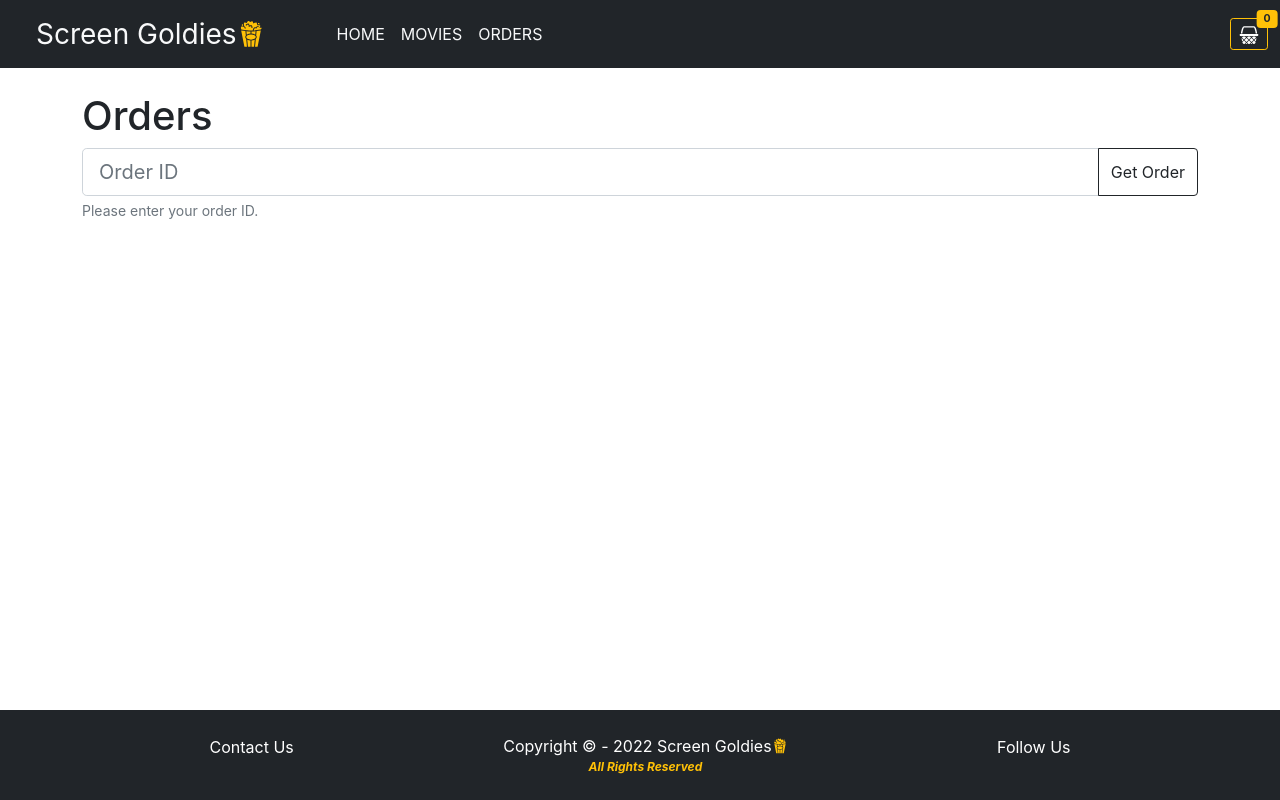
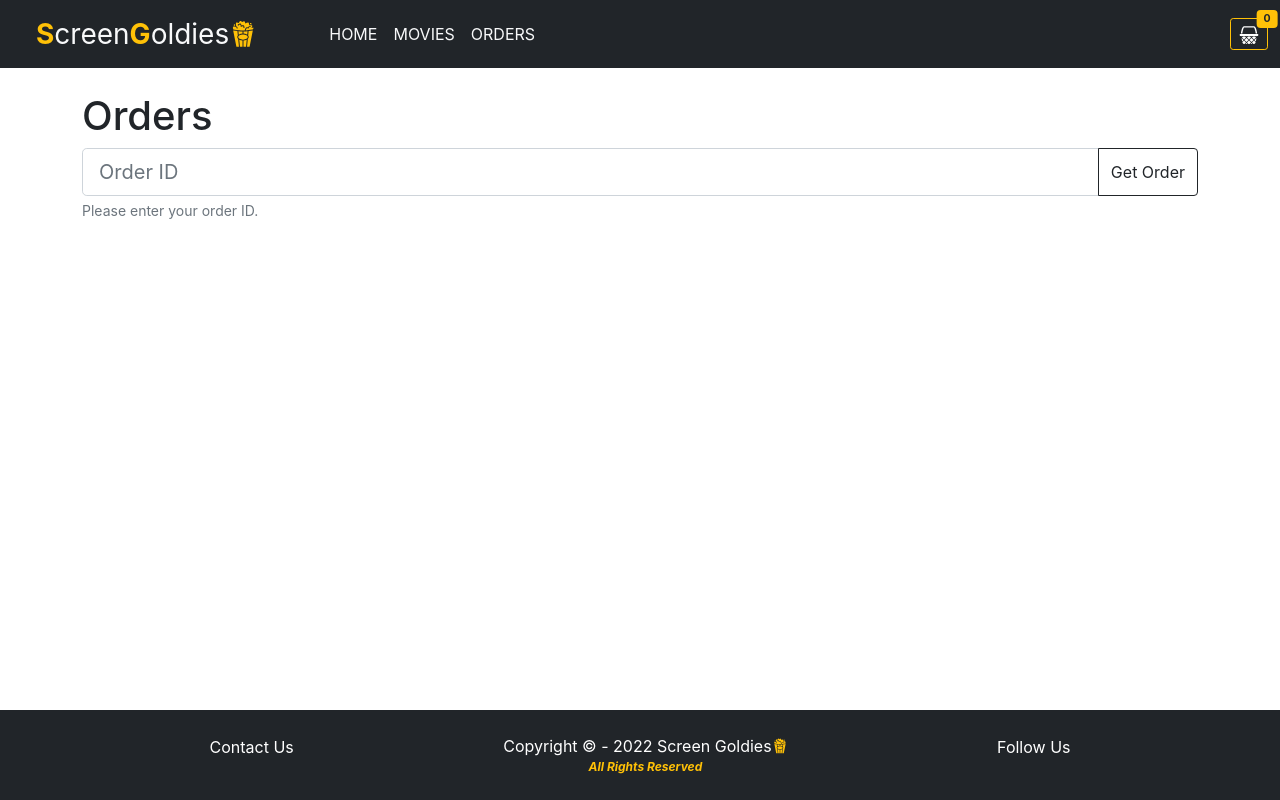
Before and after one commit to dimitar-4/movie-store-app-react, a React (Create React App) app: page /orders in a window 1280 px wide. Built offline with nearby package versions, Linux system fonts and the light colour scheme.

Commit message:
Update navbar brand style.

```diff
--- a/src/components/Navbar.jsx
+++ b/src/components/Navbar.jsx
@@ -10,7 +10,9 @@ function Navbar() {
           className="navbar-brand text-light fs-3 ms-4 d-flex align-items-center"
           to="/"
         >
-          Screen Goldies <GiPopcorn className="text-warning fs-3" />
+          <strong className="text-warning">S</strong>creen
+          <strong className="text-warning">G</strong>oldies
+          <GiPopcorn className="text-warning fs-3" />
         </Link>
         <button
           className="navbar-toggler bg-warning"
```
